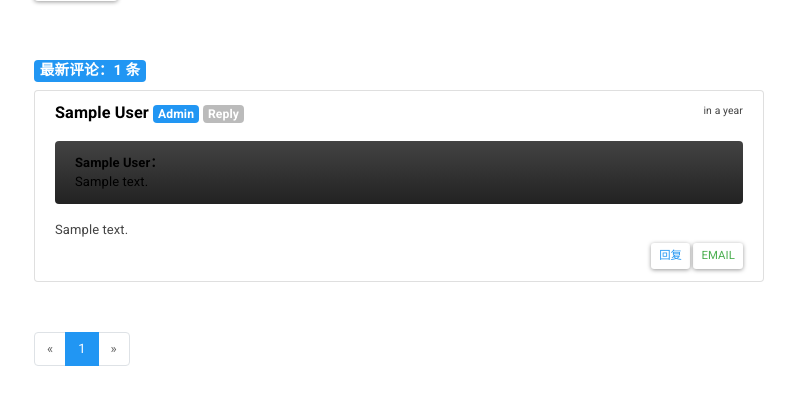
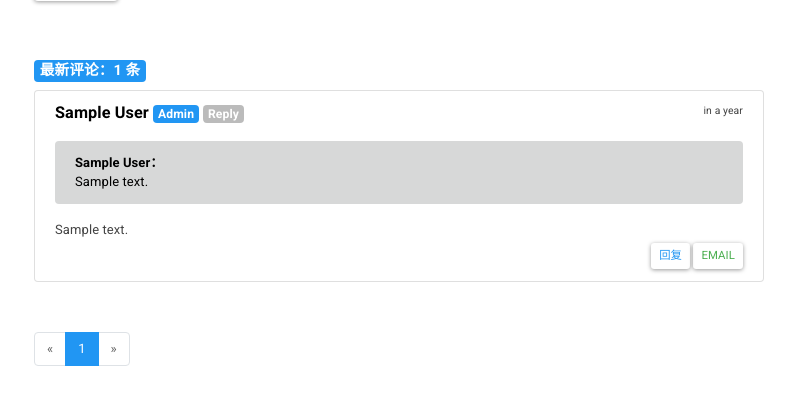
Before and after one commit to Kingoldman/hehe-why-flask-blog, a Flask app: page /post/1 in a window 1280 px wide. Shown: the part 1216-1619 px from the top of the page, without its empty margins (51-846 px from the left). Run offline with Flask 2, Linux system fonts and the light colour scheme; tables that the repository leaves empty hold one stand-in row (values such as "Sample post"); some libraries are stand-ins or nearby versions.

Commit message:
Update style.css

```diff
--- a/whytryblog/static/css/style.css
+++ b/whytryblog/static/css/style.css
@@ -69,6 +69,7 @@ h1{
 	color:#000000;
 	background-color:#d7d8d8;
 	border-color:#c7c8c8;
+	background:#d7d8d8;
 }
 strong{
 	color:#000000;
```
